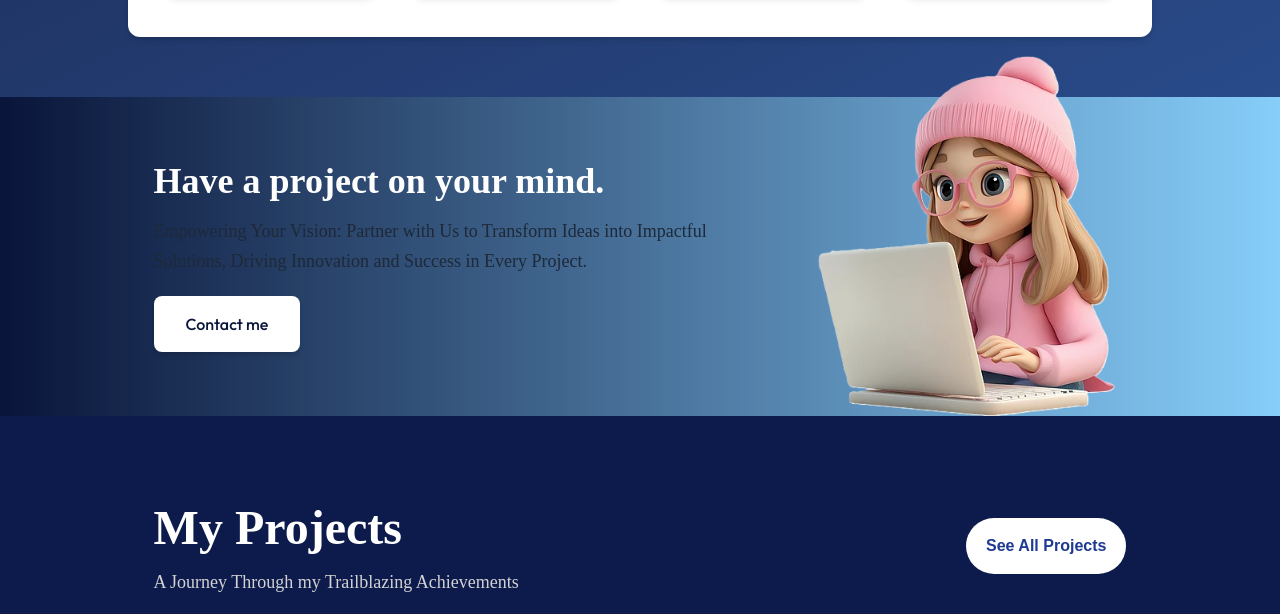
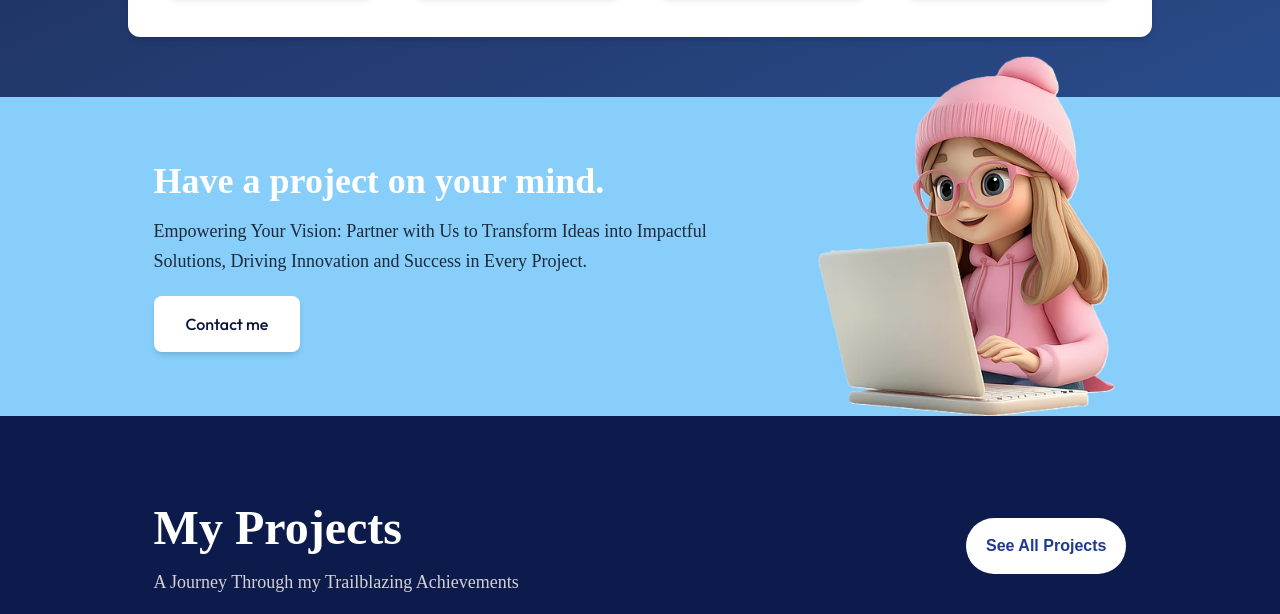
Before and after one commit to maheesha999/portpolio, a plain HTML site: page index.html in a window 1280 px wide. Shown: the part 3015-3629 px from the top of the page. Drawn offline with nearby package versions, Linux system fonts and the light colour scheme; a web font is replaced by a local one.

Commit message:
Update index.html

```diff
--- a/index.html
+++ b/index.html
@@ -532,7 +532,7 @@
 </div>
 
 <!-- Project CTA Section -->
-<div class="relative bg-gradient-to-r to-[#87CEFA] w-full px-6 md:px-[12%] py-14 md:py-16 overflow-visible z-0 " data-aos="fade-up">
+<div class="relative bg-[#87CEFA] w-full px-6 md:px-[12%] py-14 md:py-16 overflow-visible z-0 " data-aos="fade-up">
   <!-- Main Content Wrapper -->
   <div class="relative z-10 flex flex-col md:flex-row items-start justify-between gap-8">
     <!-- Text Content -->
```
